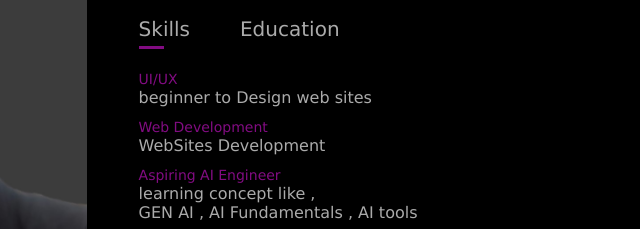
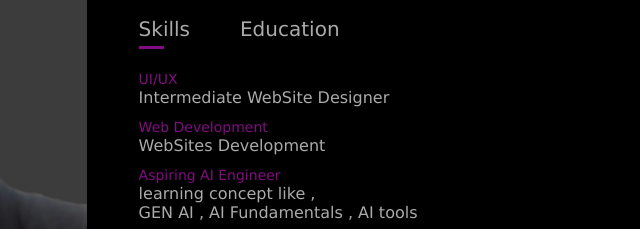
Before and after one commit to Ismail-dcode/Myportfolio, a plain HTML site: page index.html in a window 1280 px wide. Shown: the part 980-1209 px from the top of the page, 399-1039 px from the left. Drawn offline with nearby package versions, Linux system fonts and the light colour scheme.

Commit message:
Update index.html
Change

```diff
--- a/index.html
+++ b/index.html
@@ -63,7 +63,7 @@
                         <br>
 
                         <ul>
-                            <li><span>UI/UX</span><br>beginner to Design web sites </li>
+                            <li><span>UI/UX</span><br>Intermediate WebSite Designer </li>
                             <li><span>Web Development </span><br>WebSites Development</li>
                             <li><span> Aspiring AI Engineer</span><br> learning concept like , <br> GEN AI , AI
                                 Fundamentals , AI tools</li>
```
